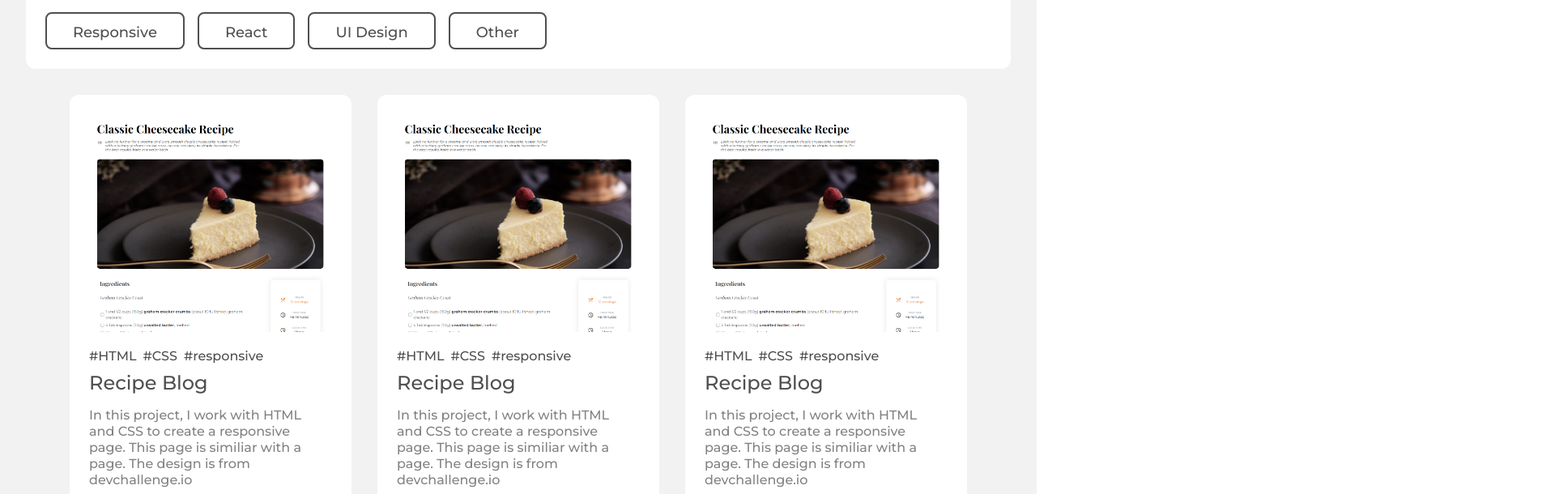
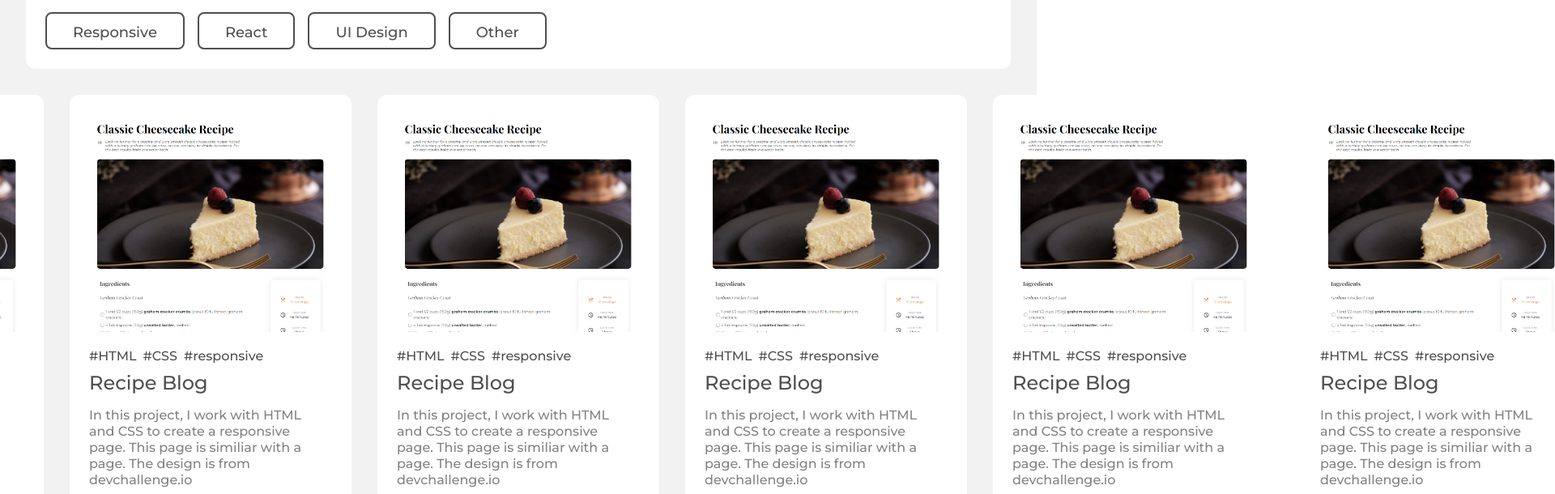
Before and after one commit to hitmaizer/responsive-web-portfolio, a React (Create React App) app: page / in a window 1280 px wide. Shown: the part 1826-2436 px from the top of the page at 81% size, 1920 px wide, since content can reach past the window. Built offline with nearby package versions, Linux system fonts and the light colour scheme.

Commit message:
-hard core +render from data

```diff
--- a/src/components/Works.jsx
+++ b/src/components/Works.jsx
@@ -1,15 +1,36 @@
+/* eslint-disable react/prop-types */
+/* eslint-disable react/destructuring-assignment */
 import React from 'react';
 import WorksCard from "./WorksCard";
+import Data from "../data"
 
 
 export default function Works(props) {
+
+   const [worksData, setWorksData] = React.useState([])
+   const currentState = props.state
+
+   React.useEffect(() => {
+        const worksArray = Data.works
+        setWorksData(worksArray)
+    }, [])
+
+    const worksElements = worksData.map(work => (
+
+    <WorksCard
+    key={work.id}
+    image={work.img}
+    tags={work.tags}
+    title={work.title}
+    description={work.description}
+    demo={work.demo}
+    code={work.code}
+    />
+    ))
+
     return (
-
-            <div className="works__card flex-row">
-                <WorksCard />
-                <WorksCard />
-                <WorksCard />
-            </div>
-
+        <div className="works__card flex-row">
+            {worksElements}
+        </div>
     )
 }
```
